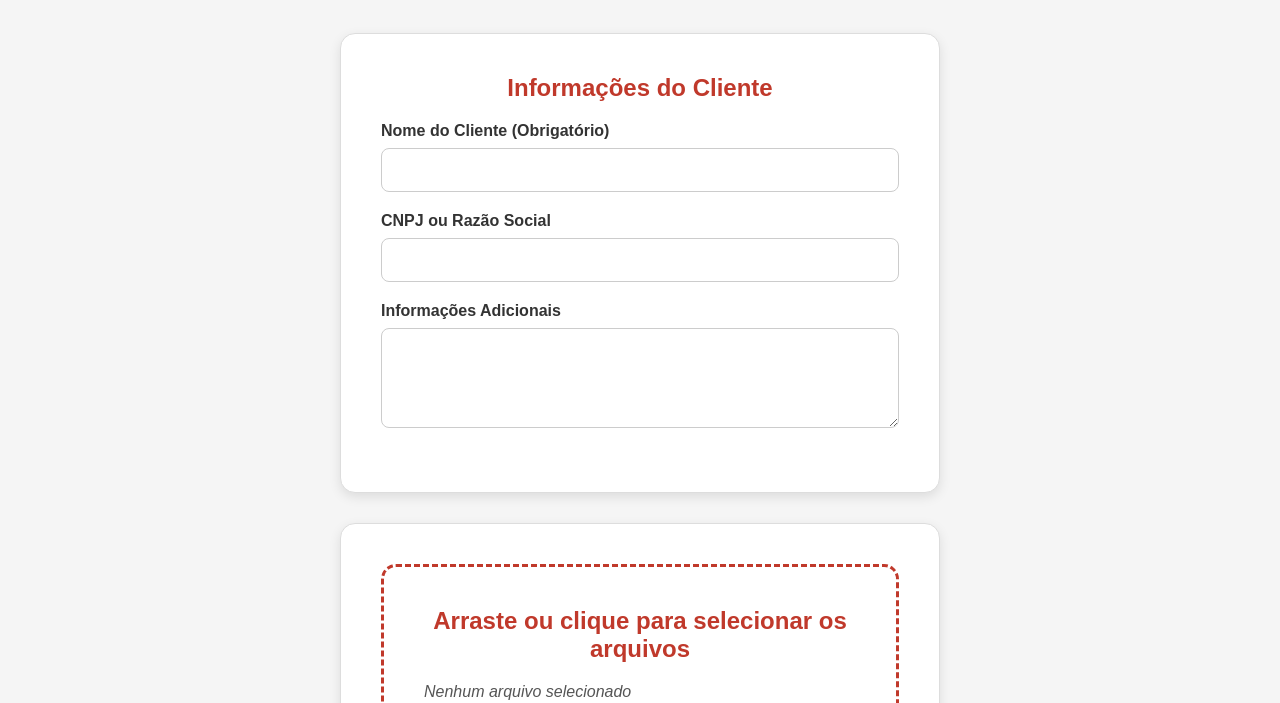
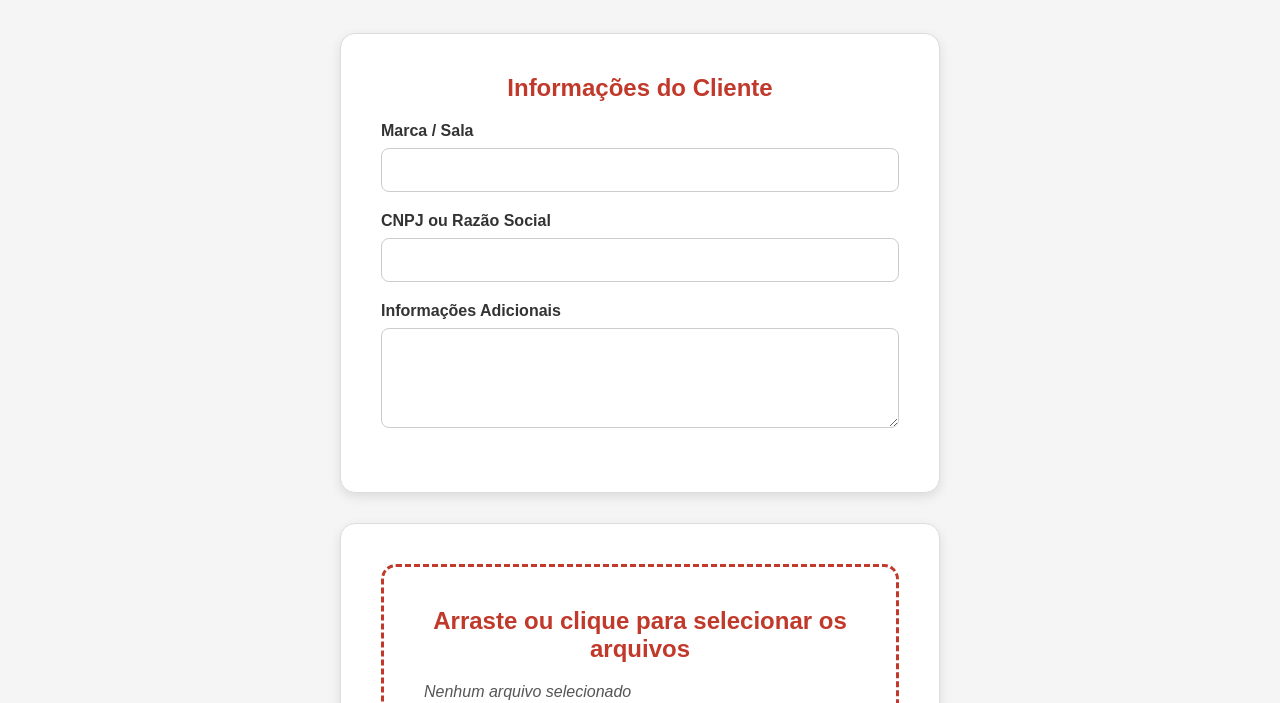
Before and after one commit to adrianojanagadeiro-spec/portal-jangadeiro-final, a website: page public/index.html in a window 1280 px wide. Shown: the part 97-800 px from the top of the page. Drawn offline with Linux system fonts and the light colour scheme.

Commit message:
index.html

```diff
--- a/public/index.html
+++ b/public/index.html
@@ -47,7 +47,7 @@
     <div class="container">
       <div class="form-box">
         <h2>Informações do Cliente</h2>
-        <div class="form-group"><label for="client_name">Nome do Cliente (Obrigatório)</label><input type="text" id="client_name"></div>
+        <div class="form-group"><label for="client_name">Marca / Sala</label><input type="text" id="client_name"></div>
         <div class="form-group"><label for="cnpj">CNPJ ou Razão Social</label><input type="text" id="cnpj"></div>
         <div class="form-group"><label for="client_info">Informações Adicionais</label><textarea id="client_info"></textarea></div>
       </div>
```
